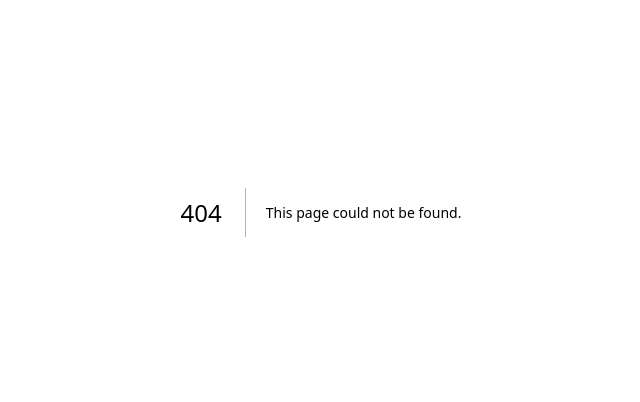
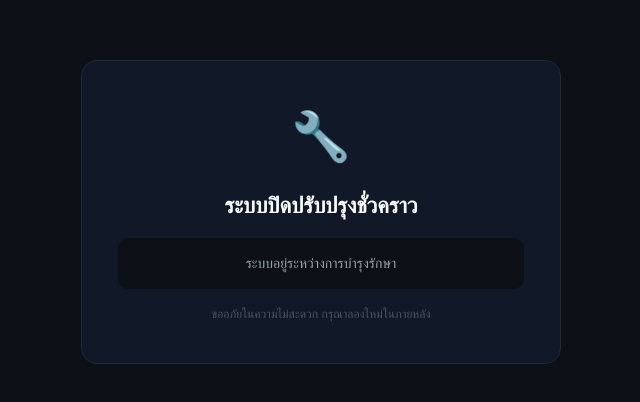
Before and after one commit to aekburut5740-commits/the_project, a Next.js app: page /maintenance in a window 1280 px wide. Before the commit this address had no page. Shown: the part 188-590 px from the top of the page, without its empty margins (319-959 px from the left). Built offline with nearby package versions, Linux system fonts and the light colour scheme; no server answers.

Commit message:
maintenance

```diff
--- a/app/dashboard/layout.tsx
+++ b/app/dashboard/layout.tsx
@@ -1,12 +1,33 @@
 "use client";
 
-import { useState } from "react";
+import { API_URL } from "@/lib/api"
+import { useEffect, useState } from "react"
+import { useRouter } from "next/navigation"
 import Sidebar from "@/components/sidebar"
 import { NotificationProvider } from "@/lib/notificationStore"
 import { ThemeProvider } from "@/lib/themeContext"
+import { getUser } from "@/lib/auth"
 
 export default function DashboardLayout({ children }: { children: React.ReactNode }) {
   const [sidebarOpen, setSidebarOpen] = useState(false);
+  const router = useRouter()
+
+  useEffect(() => {
+    const user = getUser()
+  console.log("user:", user)
+  if (!user) return
+  if (user.role === "admin") return
+
+  fetch(`${API_URL}/api/maintenance`)
+    .then((r) => r.json())
+    .then((data) => {
+      console.log("maintenance data:", data)
+      if (data.is_active) {
+        router.replace("/maintenance")
+      }
+    })
+    .catch((err) => console.log("maintenance error:", err))
+  }, [router])
 
   return (
     <ThemeProvider>
--- a/app/globals.css
+++ b/app/globals.css
@@ -3,6 +3,11 @@
 :root {
   --background: #ffffff;
   --foreground: #171717;
+}
+
+.dark {
+  --background: #0d1117;
+  --foreground: #f9fafb;
 }
 
 /* System Theme Classes Override */
--- a/app/layout.tsx
+++ b/app/layout.tsx
@@ -12,7 +12,7 @@ export default function RootLayout({
   children: React.ReactNode
 }>) {
   return (
-    <html lang="th" suppressHydrationWarning>
+    <html lang="th" className="dark" suppressHydrationWarning>
       <body suppressHydrationWarning>{children}</body>
     </html>
   )
--- /dev/null
+++ b/app/maintenance/page.tsx
@@ -0,0 +1,43 @@
+"use client"
+
+import { useEffect, useState } from "react"
+
+export default function MaintenancePage() {
+  const [message, setMessage] = useState("ระบบอยู่ระหว่างการบำรุงรักษา")
+
+  useEffect(() => {
+    fetch(`${process.env.NEXT_PUBLIC_API_URL}/api/maintenance`)
+      .then((r) => r.json())
+      .then((data) => { if (data.message) setMessage(data.message) })
+      .catch(() => {})
+  }, [])
+
+  return (
+    <div style={{
+      minHeight: "100vh", background: "#0d1117",
+      display: "flex", alignItems: "center", justifyContent: "center",
+      fontFamily: "'DM Sans', sans-serif", padding: 24,
+    }}>
+      <div style={{
+        background: "#111827", border: "1px solid #1f2937",
+        borderRadius: 16, padding: "40px 36px",
+        maxWidth: 480, width: "100%", textAlign: "center",
+        display: "flex", flexDirection: "column", gap: 16,
+      }}>
+        <div style={{ fontSize: 48 }}>🔧</div>
+        <div style={{ fontSize: 22, fontWeight: 700, color: "#f9fafb" }}>
+          ระบบปิดปรับปรุงชั่วคราว
+        </div>
+        <div style={{
+          fontSize: 14, color: "#9ca3af", lineHeight: 1.7,
+          background: "#0d1117", borderRadius: 10, padding: "14px 18px",
+        }}>
+          {message}
+        </div>
+        <div style={{ fontSize: 12, color: "#4b5563" }}>
+          ขออภัยในความไม่สะดวก กรุณาลองใหม่ในภายหลัง
+        </div>
+      </div>
+    </div>
+  )
+}
--- a/lib/themeContext.tsx
+++ b/lib/themeContext.tsx
@@ -14,6 +14,10 @@ const ThemeContext = createContext<ThemeContextType | undefined>(undefined);
 
 export function ThemeProvider({ children }: { children: React.ReactNode }) {
   const [theme, setThemeState] = useState<Theme>("dark");
+
+  if (typeof document !== "undefined") {
+    document.documentElement.classList.add("dark")
+  }
 
   useEffect(() => {
     const saved = localStorage.getItem("app_theme") as Theme | null;
@@ -52,7 +56,7 @@ export function ThemeProvider({ children }: { children: React.ReactNode }) {
 export function useTheme() {
   const context = useContext(ThemeContext);
   if (!context) {
-    return { theme: "dark" as Theme, toggleTheme: () => {}, setTheme: () => {} };
+    return { theme: "dark" as Theme, toggleTheme: () => { }, setTheme: () => { } };
   }
   return context;
 }
```
